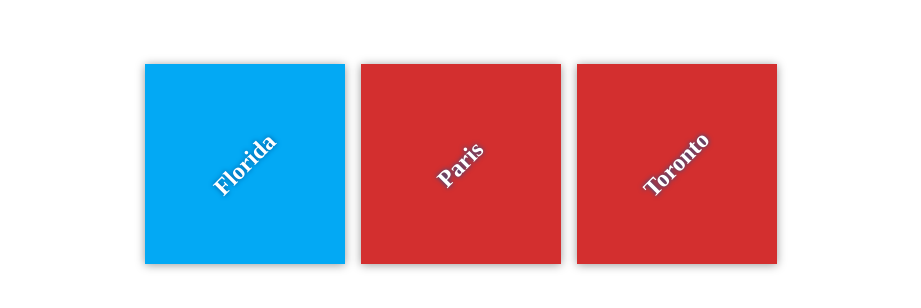
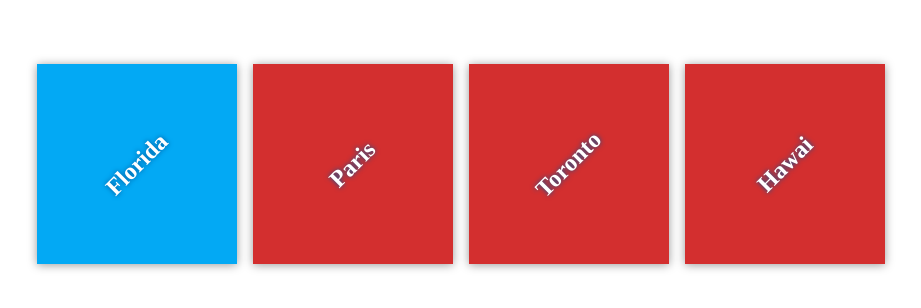
Before and after one commit to paulluquin/my-travel-plans, a plain HTML site: page index.html in a window 1280 px wide. Shown: the part 236-544 px from the top of the page, without its empty margins (179-1100 px from the left). Drawn offline with Linux system fonts and the light colour scheme.

Commit message:
New destination added

```diff
--- a/css/app.css
+++ b/css/app.css
@@ -59,6 +59,10 @@ h2 {
     background-color: #d32f2f;
 }
 
+#hawai {
+    background-color: #d32f2f;
+}
+
 .destination:hover h2 {
     transform: rotate(0deg);
 }
--- a/index.html
+++ b/index.html
@@ -21,6 +21,10 @@
 			<div class="destination" id="toronto">
                 <h2>Toronto</h2>
             </div>
+
+			<div class="destination" id="hawai">
+                <h2>Hawai</h2>
+            </div>
         </div>
     </div>
 
```
